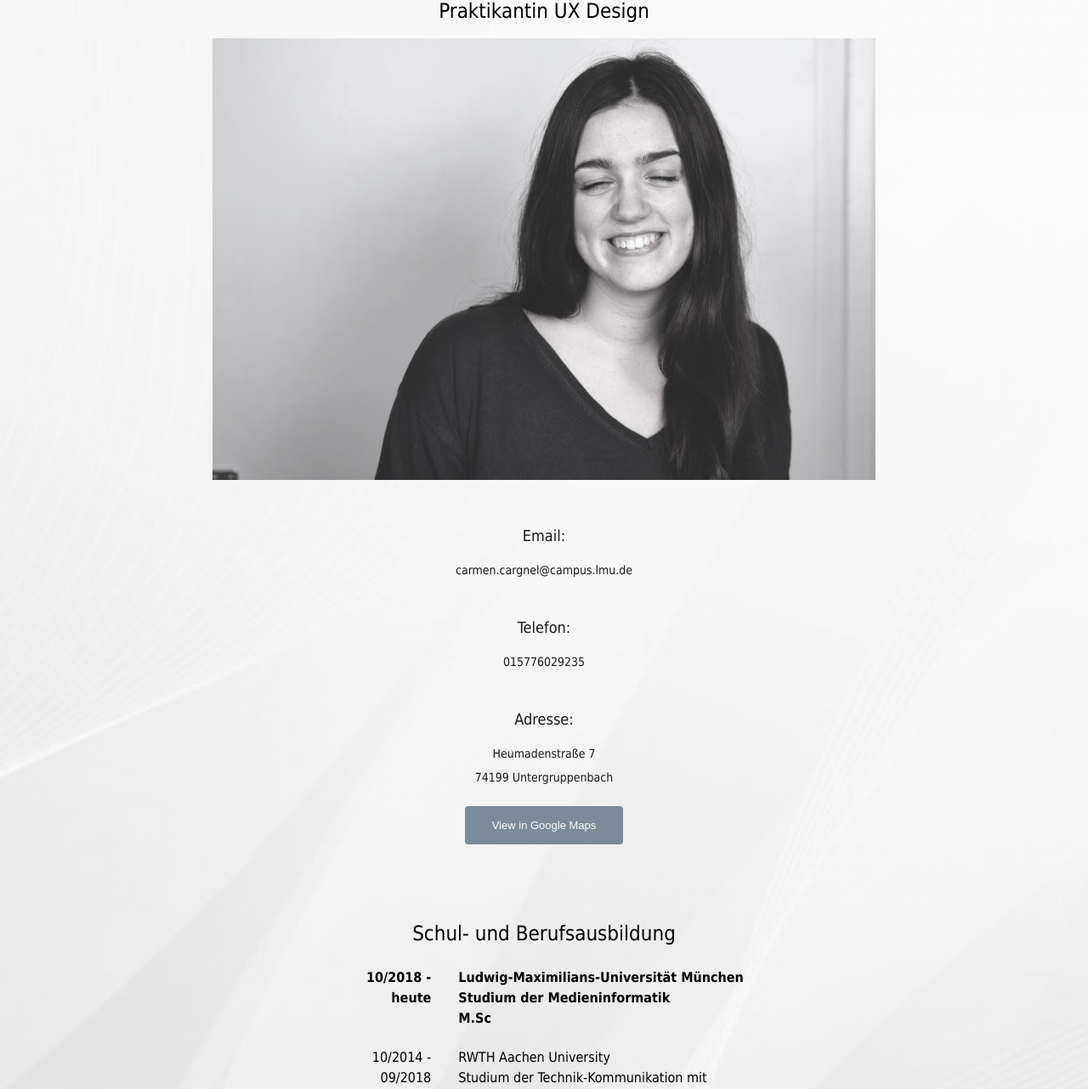
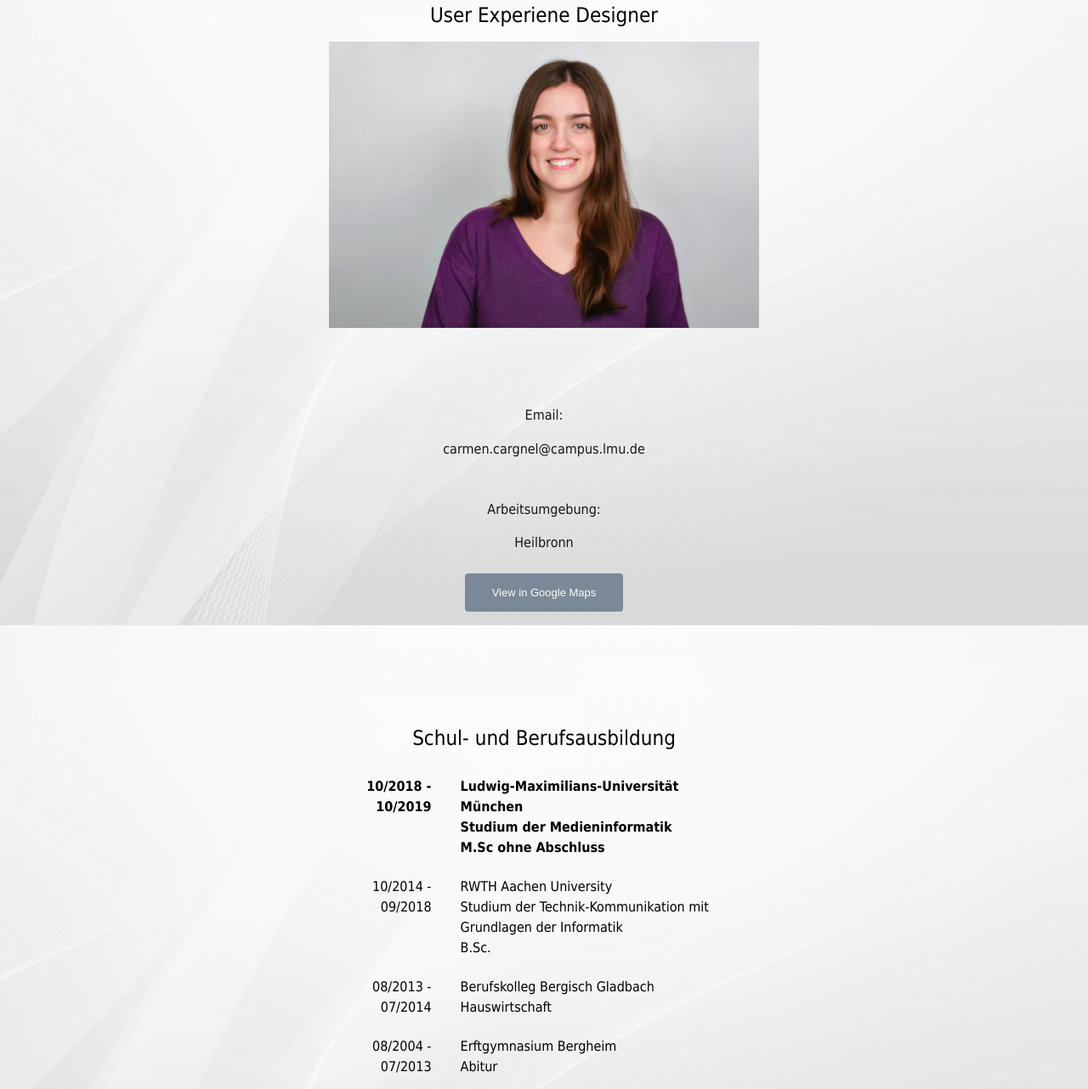
Before and after one commit to CarmiAehm/carmi-aehm.github.io, a plain HTML site: page index.html in a window 1280 px wide. Shown: the part 64-1346 px from the top of the page at 85% size. Drawn offline with Linux system fonts and the light colour scheme.

Commit message:
new content

```diff
--- a/index.html
+++ b/index.html
@@ -13,40 +13,39 @@
      }
 
 	 h1 {
-	 	font-size:30px;
+	 	font-size:2em;
 	 }
 
 	 h2 {
-	 	font-size:24px;
+	 	font-size:1.5em;
 	 }
 
 	 h3 {
-	 	font-size:18px;
+	 	font-size:1em;
 	 }
 
 	 body {
 		background-image:url(img/background-bright1.jpg);
 		background-repeat:no-repeat;
 		background-attachment:fixed;
-		 background-size:3000px;
+	  background-size:100%;
 	 }
 
 	 div {
  	 	font-family:"Segoe UI Light", Tahoma, Geneva, sans-serif;
  	 	font-weight:lighter;
  		text-align:center;
-		font-size:14px;
-		width:950px;
+		font-size:1em;
+		width:90%;
 		line-height:2;
-		margin:20px auto;
+		margin:2.5em auto;
 		/* background-color:#FFFFFF; */
 		opacity:0.9;
-	 	padding:20px;
+	 	padding:2.5em;
  }
 
-	 img { /* laut aufgabenstellung span */
+	 img {
 	  position:relative;
-		 /* float:right; Sorry, finde ich nicht gut */
 		display: block;
 	  margin-left: auto;
 	  margin-right: auto;
@@ -79,7 +78,7 @@
 
 	 tr,td {
 		 text-align:right;
-		 padding:10px 15px;
+		 padding:0.625em 1em;
 		 vertical-align: top;
 	 }
      </style>
@@ -91,26 +90,25 @@
 
 <body>
 	<h1>Carmen Cargnel</h1>
-		<h2> Praktikantin UX Design</h2>
-			<span> <img src="img/thumb__1023112_1024.jpg" alt="Profilbild" style="width:780px; color:black;">
+		<h2>User Experiene Designer</h2>
+			<span> <img src="img/Bild_CCargnel.jpeg" alt="Profilbild" style="width:40%; color:black;">
 			</span>
 
 	<div>
 		<h3> Email:</h3>
 		<a href="mailto:carmen.cargne@campus.lmu.de" style="color:black; text-decoration:none;">carmen.cargnel@campus.lmu.de</a> <br> <br>
-		<h3> Telefon:</h3> 015776029235 <br> <br>
-		<h3> Adresse:</h3> Heumadenstra&szlig;e 7 <br> 74199 Untergruppenbach
-				<br> <form style="color:white; text-decoration:none;" action="https://www.google.com/maps/place/Heumadenstraße+7,+74199+Untergruppenbach/@49.0895693,9.1853702,11z/data=!4m5!3m4!1s0x479831986dbb0dd7:0x4be5a3a55fcbaaf5!8m2!3d49.08926!4d9.32598" method="get">
+		<h3> Arbeitsumgebung:</h3> Heilbronn
+				<br> <form style="color:white; text-decoration:none;" action="https://www.google.com/maps/place/Heilbronn/data=!4m2!3m1!1s0x47982897b04d51d1:0x41ffd3c8d099070?sa=X&ved=2ahUKEwjNz6m3i6jlAhVJZlAKHd3rAaAQ8gEwAHoECAoQAQ" method="get">
 	<button>View in Google Maps </button> </form>
 	</div>
 <br>
 <table>
   <tr>
-    <td colspan="2" style="text-align:center; font-size:24px;"> Schul- und Berufsausbildung </td>
+    <td colspan="2" style="text-align:center; font-size:1.5em;"> Schul- und Berufsausbildung </td>
   </tr>
 	<tr>
-	<td style="text-align:right; font-weight:bold;">10/2018 - heute</td>
-    <td style="text-align:left; font-weight:bold;">Ludwig-Maximilians-Universit&auml;t M&uuml;nchen <br> Studium der Medieninformatik <br> M.Sc</td>
+	<td style="text-align:right; font-weight:bold;">10/2018 - 10/2019</td>
+    <td style="text-align:left; font-weight:bold;">Ludwig-Maximilians-Universit&auml;t M&uuml;nchen <br> Studium der Medieninformatik <br> M.Sc ohne Abschluss</td>
   </tr>
   <tr>
     <td style="text-align:right;" >10/2014 - 09/2018</td>
@@ -156,7 +154,7 @@
 </tr>
 </table>
 <br> <br>
-<p>&copy; 2018 Carmen Cargnel<p>
+<p>&copy; 2019 Carmen Cargnel<p>
 
 </body>
 </html>
```
Lines whose indentation alone changed are shown as unchanged.
